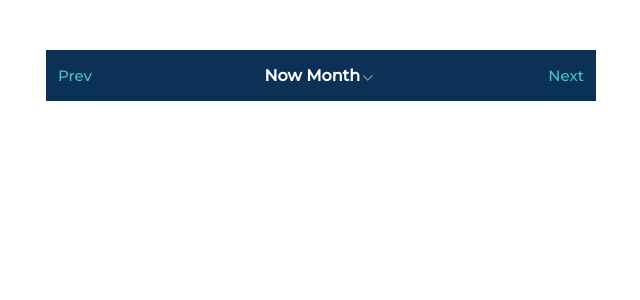
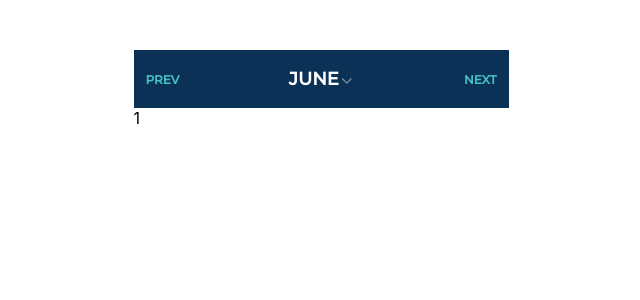
Before and after one commit to SkylineVP/calendar-react, a React (Create React App) app: page / in a window 1280 px wide. Shown: the top 300 px of the page, without its empty margins (319-959 px from the left). Built offline with nearby package versions, Linux system fonts and the light colour scheme.

Commit message:
Navigation

```diff
--- a/src/components/Calendar/Calendar.module.scss
+++ b/src/components/Calendar/Calendar.module.scss
@@ -1,5 +1,5 @@
 .calendar {
-  min-width: 320px;
-  max-width: 550px;
+  min-width: 300px;
+  max-width: 375px;
   margin: 50px auto;
 }
--- a/src/components/Calendar/index.js
+++ b/src/components/Calendar/index.js
@@ -1,21 +1,33 @@
 import React, {Component} from "react";
 import moment             from "moment";
 import Navigation         from "../Navigation";
-import style              from './Calendar.module.scss'
+import style              from './Calendar.module.scss';
+
+import {MODE_CALENDAR} from '../../constants/index.js'
+import Month           from "../Month";
 
 class Calendar extends Component {
     constructor(props) {
         super(props);
         this.state = {
-            currentDate: moment()
+            currentDate: moment(),
+            mode: MODE_CALENDAR.MONTH
+
 
         }
 
     }
 
+    changeModeCalendar = (mode) => {
+        this.setState({
+            mode: mode
+        })
+    };
+
     render() {
         return <div className={style.calendar}>
-            <Navigation/>
+            <Navigation changeModeCalendar={this.changeModeCalendar}/>
+            <Month date={moment()}/>
 
 
         </div>
--- a/src/components/ModeSelector/index.js
+++ b/src/components/ModeSelector/index.js
@@ -2,18 +2,19 @@ import React                     from "react";
 import Icon                      from '@mdi/react';
 import {mdiAppleKeyboardControl} from '@mdi/js';
 
-function ModeSelctor(props) {
+function ModeSelector(props) {
     let {isOpen, onClick} = props;
+    console.log(isOpen);
     return (
         <div className={props.className} onClick={onClick}>
-            <p>Now Month</p>
+            <p>{props.children}</p>
             <Icon path={mdiAppleKeyboardControl}
                   color="#E6EAEE"
                   size={0.65}
-                  rotate={!isOpen && 180}/>
+                  rotate={isOpen ? 0 : 180}/>
         </div>
     )
 
 }
 
-export default ModeSelctor
+export default ModeSelector
--- a/src/components/Month/index.js
+++ b/src/components/Month/index.js
@@ -1,5 +1,16 @@
 import React from "react";
+import Week  from '../Week'
+import Date  from "../Date";
 
-function f() {
+function Month(props) {
+    const days = [];
+    console.log(props.date.date(1));
+    for (let i = 0; i < 31; i++) {
+        //days.push(<Date date={props.date.add(i,'d')} key={i}/>)}
+    }
+    return (<>1</>)
+
 
 }
+
+export default Month;
--- a/src/components/NavButton/index.js
+++ b/src/components/NavButton/index.js
@@ -1,11 +1,18 @@
-import React     from "react";
-import PropTypes from 'prop-types'
+import React           from "react";
+import PropTypes       from 'prop-types'
+import {MODE_CALENDAR} from "../../constants";
 
 function NavButton(props) {
-    return <div className={props.className} style={props.style}>{props.children}</div>
+    return <div className={props.className} style={props.style} onClick={() => {
+        props.onClick(props.value)
+    }}>{props.children}</div>
 }
 
 NavButton.propTypes = {
-    className: PropTypes.string
+    className: PropTypes.string,
+    style: PropTypes.object,
+    onClick: PropTypes.func,
+    value: PropTypes.string
+
 };
 export default NavButton;
--- a/src/components/Navigation/Navigation.module.scss
+++ b/src/components/Navigation/Navigation.module.scss
@@ -1,15 +1,25 @@
+@import "../../constants/theme-color.module";
+
+%button {
+  cursor: pointer;
+}
+
 .navigation {
-  background-color: #0b3157;
+  background-color: $primary-color;
   display: flex;
   align-items: center;
   flex-direction: column;
 }
 
 .prevNext {
-  color: #48C1C2;
-  font-family: 'Montserrat', "Open Sans";
-  font-size: 15px;
+  @extend %button;
+  color: $accent-color;
+  font-family: $font-fa;
+  font-size: 12px;
   padding: 12px;
+  font-weight: 700;
+  text-transform: uppercase;
+
 }
 
 .mainNav {
@@ -21,10 +31,12 @@
 }
 
 .modeSelector {
+  @extend %button;
   color: white;
-  font-family: 'Montserrat';
-  font-size: 16px;
-  font-weight: 800;
+  font-family: $font-fa;
+  font-size: 18px;
+  font-weight: 900;
+  text-transform: uppercase;
   display: flex;
   align-items: center;
 
@@ -33,3 +45,26 @@
     size: 12px;
   }
 }
+
+.dropDownMenu {
+  color: $grey-theme;
+  padding: 5px;
+}
+
+.modeButton {
+  @extend %button;
+  display: inline-block;
+  font-family: $font-fa;
+  font-size: 14px;
+  font-weight: 800;
+  text-align: center;
+  padding: 7px 12px;
+  border: 1px solid $grey-theme;
+  border-radius: 30px;
+  width: 103px;
+
+}
+
+.modeButton + .modeButton {
+  margin-left: 6px;
+}
--- a/src/components/Navigation/index.js
+++ b/src/components/Navigation/index.js
@@ -1,7 +1,8 @@
 import React, {Component} from "react";
 import style              from './Navigation.module.scss'
 import NavButton          from "../NavButton";
-import ModeSelctor        from "../ModeSelector";
+import ModeSelector       from "../ModeSelector";
+import {MODE_CALENDAR}    from "../../constants";
 
 class Navigation extends Component {
     constructor(props) {
@@ -18,15 +19,22 @@ class Navigation extends Component {
     render() {
         const dropDownMenu =
             <div className={style.dropDownMenu}>
-                <NavButton className={style.modeButton}>Mode1</NavButton>
-                <NavButton className={style.modeButton}>Mode2</NavButton>
+                <NavButton className={style.modeButton} onClick={this.props.changeModeCalendar}
+                           value={MODE_CALENDAR.WEEK}>This week</NavButton>
+                <NavButton className={style.modeButton} onClick={this.props.changeModeCalendar}
+                           value={MODE_CALENDAR.MONTH}>This month</NavButton>
             </div>;
+
         return (
             <div className={style.navigation}>
                 <div className={style.mainNav}>
+
                     <NavButton className={style.prevNext}
                                style={{textAlign: "left"}}>Prev</NavButton>
-                    <ModeSelctor className={style.modeSelector} onClick={this.openMenu}/>
+
+                    <ModeSelector className={style.modeSelector}
+                                  onClick={this.openMenu} isOpen={this.state.isOpen}>JUNE</ModeSelector>
+
                     <NavButton className={style.prevNext}
                                style={{textAlign: "right"}}>Next</NavButton>
                 </div>
--- a/src/components/Week/index.js
+++ b/src/components/Week/index.js
@@ -1 +1,7 @@
 import React, {Component} from "react";
+
+function Week(props) {
+
+}
+
+export default Week;
--- /dev/null
+++ b/src/constants/index.js
@@ -0,0 +1,4 @@
+export const MODE_CALENDAR = {
+  WEEK: 'WEEK',
+  MONTH: 'MONTH'
+};
--- /dev/null
+++ b/src/constants/theme-color.module.scss
@@ -0,0 +1,4 @@
+$grey-theme: rgba(232, 233, 235, 0.51);
+$accent-color: #48C1C2;
+$primary-color: #0b3157;
+$font-fa: 'Montserrat', sans-serif;
```
